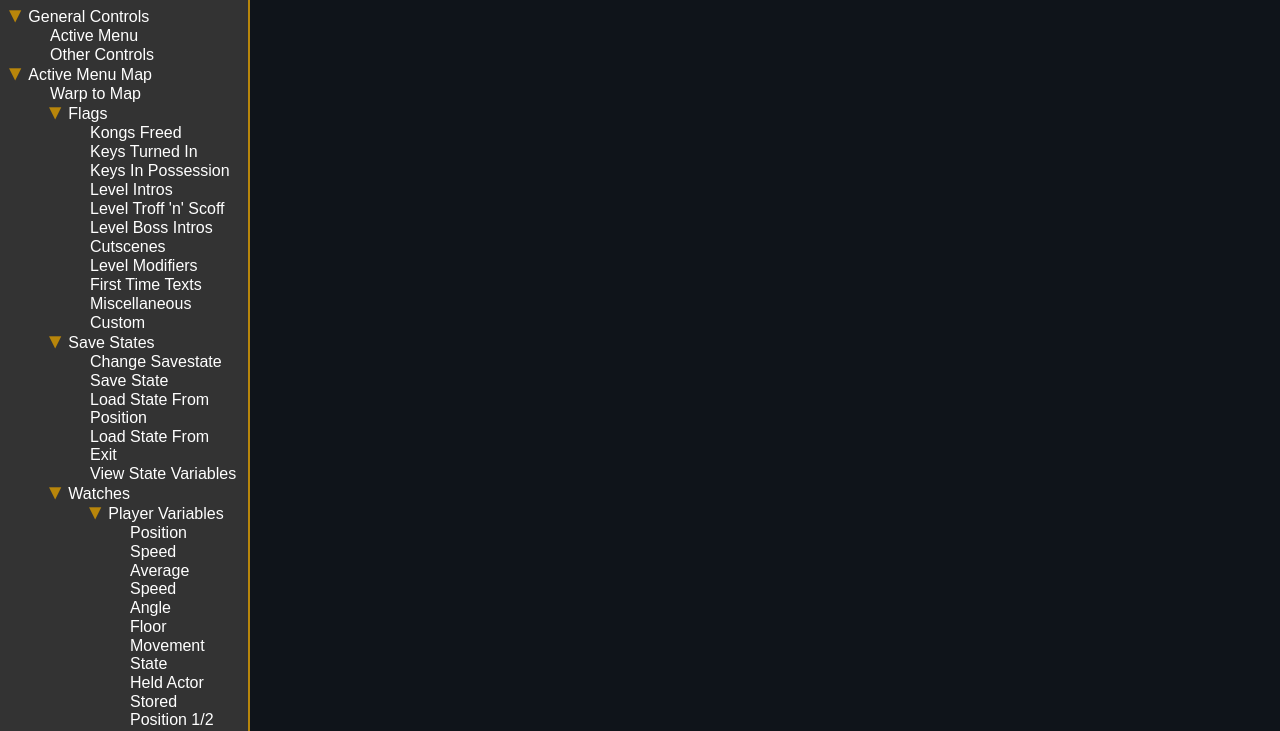
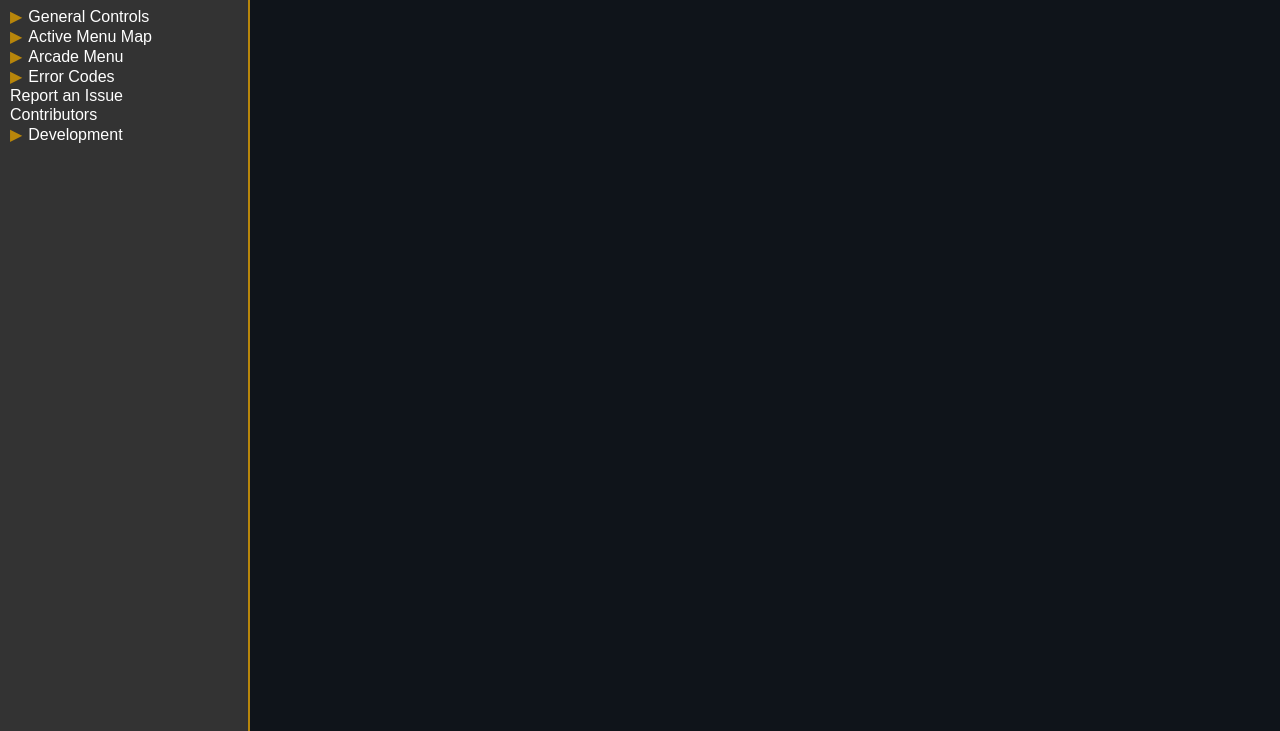
Before and after one commit to theballaam96/dk64-practice-rom, a plain HTML site: page manual.html in a window 1280 px wide. Shown: the part 64-795 px from the top of the page. Drawn offline with Linux system fonts and the light colour scheme.

Commit message:
Manual Fix

```diff
--- a/manual.html
+++ b/manual.html
@@ -2682,7 +2682,8 @@
 				}
 			}
 			for (t = 0; t < tree_items.length; t++) {
-				if (tree_items[t].getAttribute("onclick").indexOf(found_guide) > -1) {
+				var click_event = tree_items[t].getAttribute("onclick");
+				if (click_event.split("'")[1] == found_guide) {
 					parent_count = 20;
 					var focused_el = tree_items[t];
 					while (parent_count > 0) {
```
